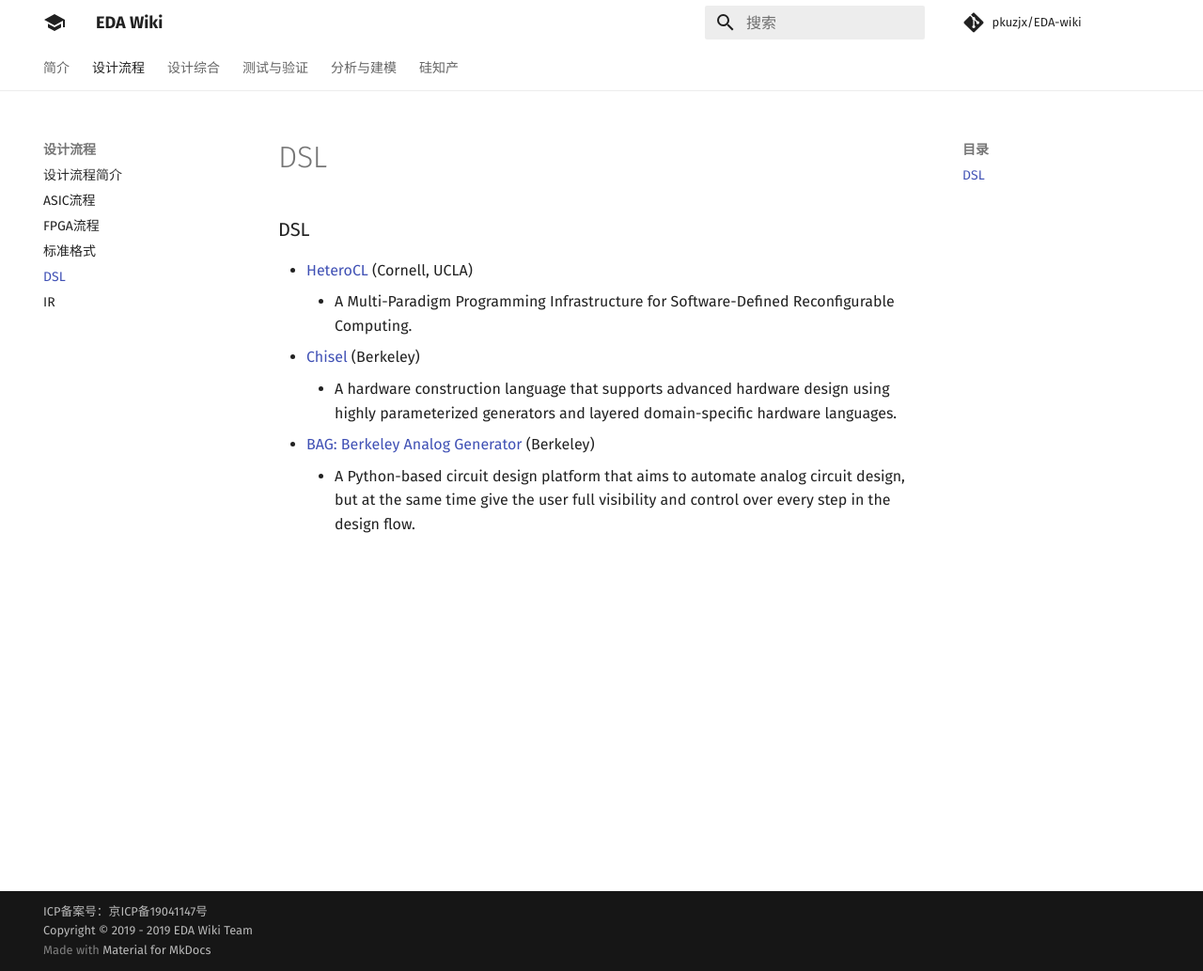
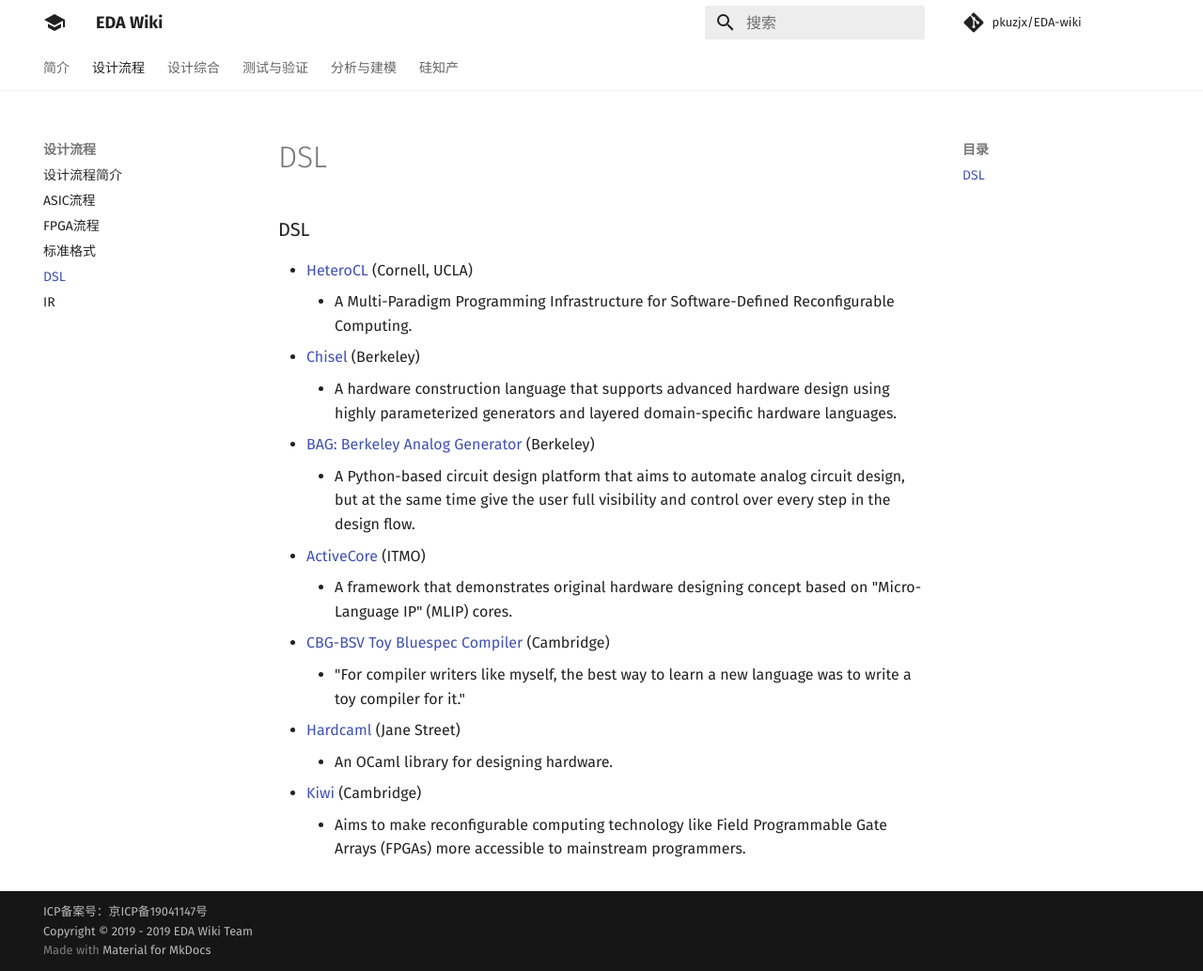
Before and after one commit to daitoto/EDA-wiki, an MkDocs documentation site: the page built from docs/flow/dsl.md, in a window 1280 px wide and 1033 px high. Shown: the whole window at 94% size. Built offline with MkDocs 1.6.1 and Material for MkDocs 9.7.7, drawn with Linux system fonts in a browser that asks for light colours; comment, search, counter and statistics services are not loaded.

Commit message:
Add a few DSLs

```diff
--- a/docs/flow/dsl.md
+++ b/docs/flow/dsl.md
@@ -5,3 +5,11 @@
    - A hardware construction language that supports advanced hardware design using highly parameterized generators and layered domain-specific hardware languages.
  - [BAG: Berkeley Analog Generator](https://github.com/ucb-art/BAG_framework) (Berkeley)
    - A Python-based circuit design platform that aims to automate analog circuit design, but at the same time give the user full visibility and control over every step in the design flow.
+ - [ActiveCore](https://github.com/AntonovAlexander/activecore) (ITMO)
+   - A framework that demonstrates original hardware designing concept based on "Micro-Language IP" (MLIP) cores.
+ - [CBG-BSV Toy Bluespec Compiler](https://www.cl.cam.ac.uk/~djg11//wwwhpr/toy-bluespec-compiler.html) (Cambridge)
+   - "For compiler writers like myself, the best way to learn a new language was to write a toy compiler for it."
+ - [Hardcaml](https://github.com/janestreet/hardcaml) (Jane Street)
+   - An OCaml library for designing hardware.
+ - [Kiwi](https://www.cl.cam.ac.uk/~djg11/kiwi/) (Cambridge)
+   - Aims to make reconfigurable computing technology like Field Programmable Gate Arrays (FPGAs) more accessible to mainstream programmers.
```
